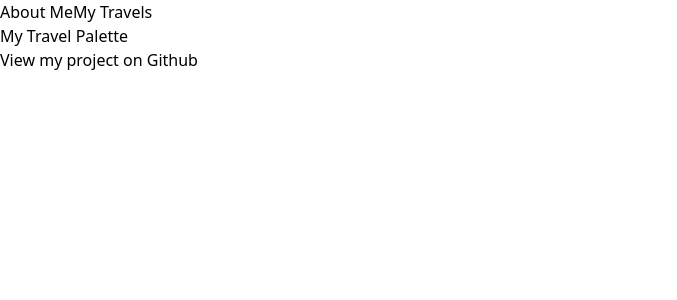
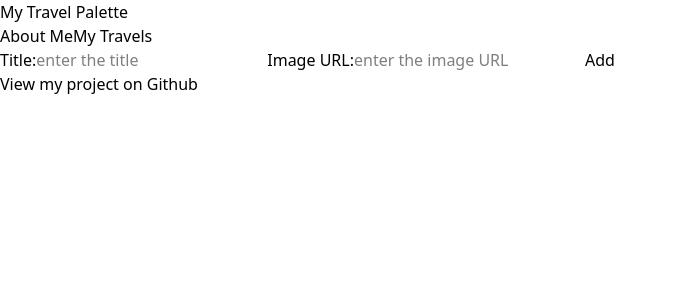
Before and after one commit to my-travel-palette/my-travel-palette, a React (Vite) app: page /new-travel in a window 1280 px wide. Shown: the top 300 px of the page, without its empty margins (0-677 px from the left). Built offline with nearby package versions, Linux system fonts and the light colour scheme.

Commit message:
feat: Create AddTravelPage

```diff
--- a/src/App.jsx
+++ b/src/App.jsx
@@ -8,6 +8,7 @@ import Navbar from "./components/Navbar";
 import Footer from "./components/Footer";
 import BlogDetailPage from "./pages/BlogDetailPage";
 import Header from "./components/Header";
+import AddTravelPage from "./pages/AddTravelPage";
 
 
 function App() {
@@ -16,8 +17,9 @@ function App() {
     <>
 
 
-      <Navbar />
-      <Header />
+       <Header />
+       <Navbar />
+
 
       <Routes>
         <Route path="/" element={<HomePage />} />
@@ -25,6 +27,7 @@ function App() {
         <Route path="/my-travels/:travelId" element={<BlogListPage />} />
         <Route path="/about-me" element={<AboutMePage />} />
         <Route path="/blogs/:blogId" element={<BlogDetailPage />} />
+        <Route path="/new-travel" element={<AddTravelPage />} />
       </Routes>
 
       <Footer />
--- /dev/null
+++ b/src/pages/AddTravelPage.jsx
@@ -0,0 +1,63 @@
+import { useState } from "react";
+import { useNavigate } from "react-router-dom";
+import axios from "axios";
+import { BASE_URL } from "../config/api";
+
+function AddTravelPage() {
+  const [imageUrl, setImageUrl] = useState([]);
+  const [title, setTitle] = useState([]);
+
+  const navigate = useNavigate();
+
+  const handleSubmit = (e) => {
+    e.preventDefault();
+
+    const newTravel = {
+      imageUrl: imageUrl,
+      title: title,
+    };
+
+    axios
+      .post(`${BASE_URL}/travels.json`, newTravel)
+      .then((response) => {
+        navigate("/my-travels");
+        console.log(response.data);
+      })
+      .catch((e) => console.log("Error adding a new travel...", e));
+  };
+
+  return (
+    <div>
+      <form onSubmit={handleSubmit}>
+        <label>
+          Title:
+          <input
+            type="text"
+            name="title"
+            placeholder="enter the title"
+            value={title}
+            onChange={(e) => {
+              setTitle(e.target.value);
+            }}
+          />
+        </label>
+
+        <label>
+          Image URL:
+          <input
+            type="text"
+            name="imageUrl"
+            placeholder="enter the image URL"
+            value={imageUrl}
+            onChange={(e) => {
+              setImageUrl(e.target.value);
+            }}
+          />
+        </label>
+        <button>Add</button>
+      </form>
+    </div>
+  );
+}
+
+export default AddTravelPage;
--- a/src/pages/TravelListPage.jsx
+++ b/src/pages/TravelListPage.jsx
@@ -23,7 +23,7 @@ function TravelListPage() {
         setTravelList(travelsArr);
       })
       .catch((error) =>
-        console.log("Error getting project details from the API...", error)
+        console.log("Error getting travel list page from the API...", error)
       );
   }, []);
 
@@ -31,9 +31,14 @@ function TravelListPage() {
     navigate(`/my-travels/${travelId}`);
   };
 
+  const handleAddNewCountry = ()=>{
+    navigate(`/new-travel`)
+  }
+
   return (
     <div>
       <h1>Travels</h1>
+      <button onClick={handleAddNewCountry}>Add New Country</button>
       {travelList.map((travel) => {
         return (
           <div key={travel.id}>
```
